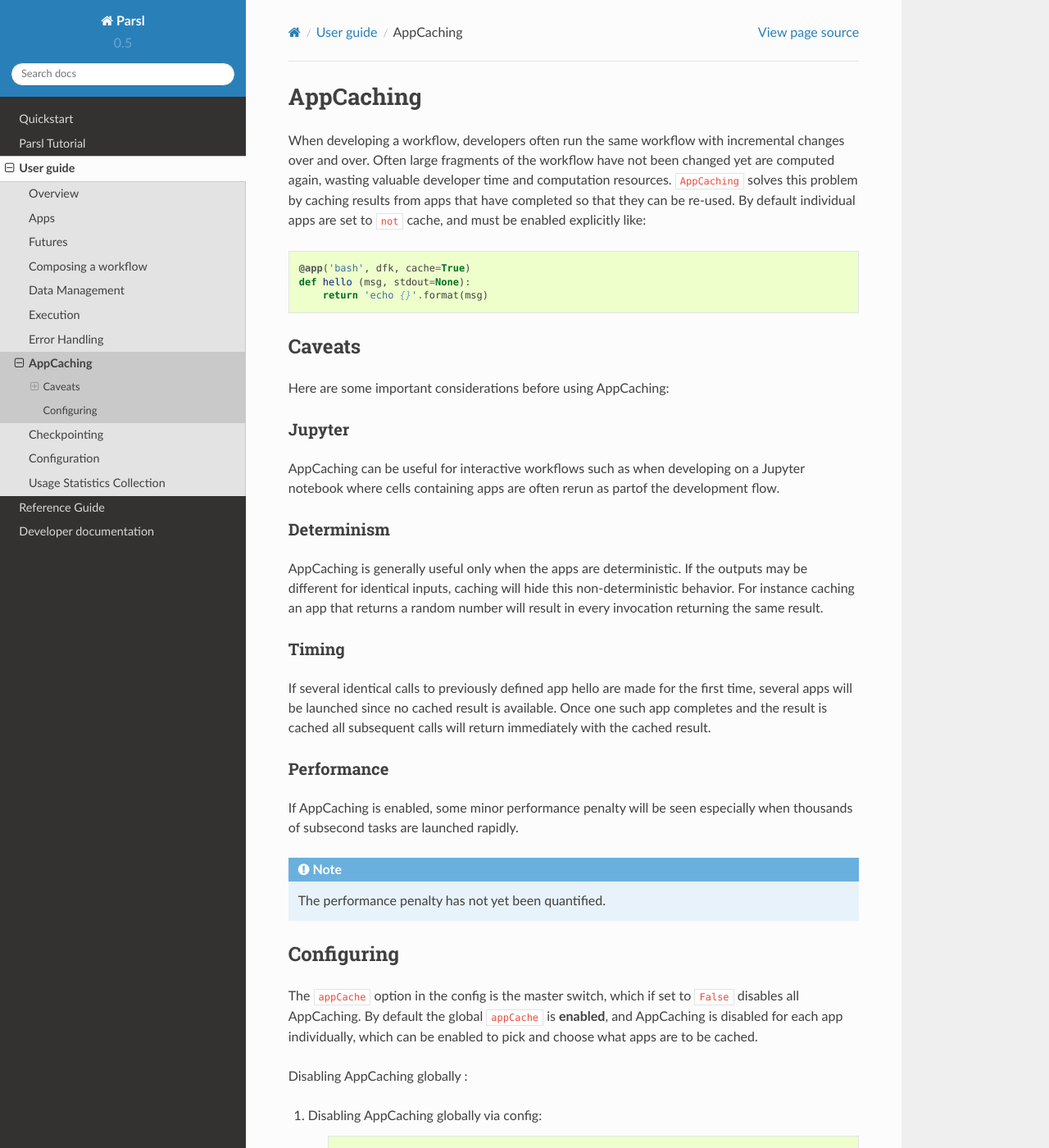
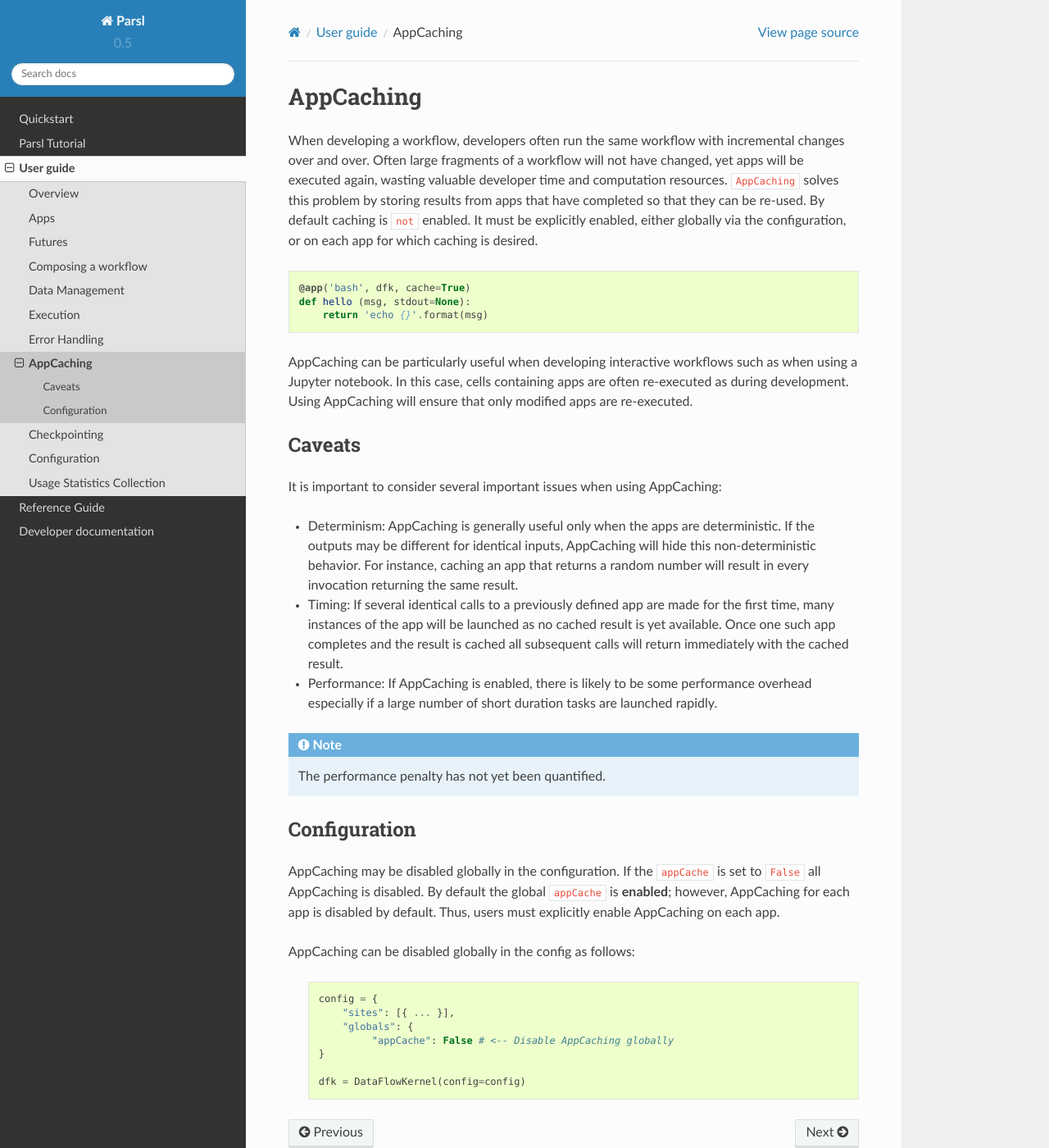
Before and after one commit to Parsl/parsl, a Sphinx documentation site: the page built from docs/userguide/app_caching.rst, in a window 1280 px wide and 1400 px high. Shown: the whole window at 82% size. Built offline with Sphinx 7.4.7 and the Read the Docs theme 2.0.0, drawn with Linux system fonts in a browser that asks for light colours; pages that are not in the unit, such as notebooks, are missing from menus; some of the changed text lies outside the part shown.

Commit message:
Updating app caching

```diff
--- a/docs/userguide/app_caching.rst
+++ b/docs/userguide/app_caching.rst
@@ -5,11 +5,12 @@
 
 When developing a workflow, developers often run the same workflow
 with incremental changes over and over. Often large fragments of
-the workflow have not been changed yet are computed again, wasting
+a workflow will not have changed, yet apps will be executed again, wasting
 valuable developer time and computation resources. ``AppCaching``
-solves this problem by caching results from apps that have completed
-so that they can be re-used. By default individual apps are set to
-``not`` cache, and must be enabled explicitly like:
+solves this problem by storing results from apps that have completed
+so that they can be re-used. By default caching is ``not`` enabled.
+It must be explicitly enabled, either globally via the configuration,
+or on each app for which caching is desired.
 
 .. code-block:: python
 
@@ -18,58 +19,42 @@
        return 'echo {}'.format(msg)
 
 
+AppCaching can be particularly useful when developing interactive workflows such as when
+using a Jupyter notebook. In this case, cells containing apps are often re-executed as
+during development. Using AppCaching will ensure that only modified apps are re-executed.
+
 Caveats
 ^^^^^^^
 
-Here are some important considerations before using AppCaching:
+It is important to consider several important issues when using AppCaching:
 
-Jupyter
-"""""""
+- Determinism:  AppCaching is generally useful only when the apps are deterministic.
+  If the outputs may be different for identical inputs, AppCaching will hide
+  this non-deterministic behavior. For instance, caching an app that returns
+  a random number will result in every invocation returning the same result.
 
-AppCaching can be useful for interactive workflows such as when
-developing on a Jupyter notebook where cells containing apps are often
-rerun as partof the development flow.
+- Timing: If several identical calls to a previously defined app are
+  made for the first time, many instances of the app will be launched as no cached
+  result is yet available. Once one such app completes and the result is cached
+  all subsequent calls will return immediately with the cached result.
 
-
-Determinism
-"""""""""""
-
-AppCaching is generally useful only when the apps are deterministic.
-If the outputs may be different for identical inputs, caching will hide
-this non-deterministic behavior. For instance caching an app that returns
-a random number will result in every invocation returning the same result.
-
-
-Timing
-""""""
-
-If several identical calls to previously defined app hello are
-made for the first time, several apps will be launched since no cached
-result is available. Once one such app completes and the result is cached
-all subsequent calls will return immediately with the cached result.
-
-
-Performance
-"""""""""""
-
-If AppCaching is enabled, some minor performance penalty will be seen
-especially when thousands of subsecond tasks are launched rapidly.
+- Performance: If AppCaching is enabled, there is likely to be some performance
+  overhead especially if a large number of short duration tasks are launched rapidly.
 
 .. note::
    The performance penalty has not yet been quantified.
 
 
-Configuring
+Configuration
 ^^^^^^^^^^^
 
-The ``appCache`` option in the config is the master switch, which if set
-to ``False`` disables all AppCaching. By default the global ``appCache``
-is **enabled**, and AppCaching is disabled for each app individually, which
-can be enabled to pick and choose what apps are to be cached.
+AppCaching may be disabled globally in the configuration. If the
+``appCache`` is set to ``False`` all AppCaching is disabled.
+By default the global ``appCache`` is **enabled**; however, AppCaching for each
+app is disabled by default. Thus, users must explicitly enable AppCaching
+on each app.
 
-Disabling AppCaching globally :
-
-1. Disabling AppCaching globally via config:
+AppCaching can be disabled globally in the config as follows:
 
     .. code-block:: python
 
@@ -80,10 +65,3 @@
        }
 
        dfk = DataFlowKernel(config=config)
-
-2. Disabling AppCaching globally via option to DataFlowKernel:
-
-    .. code-block:: python
-
-       workers = ThreadPoolExecutor(max_workers=4)
-       dfk = DataFlowKernel(executors=[workers], appCache=False)
```
